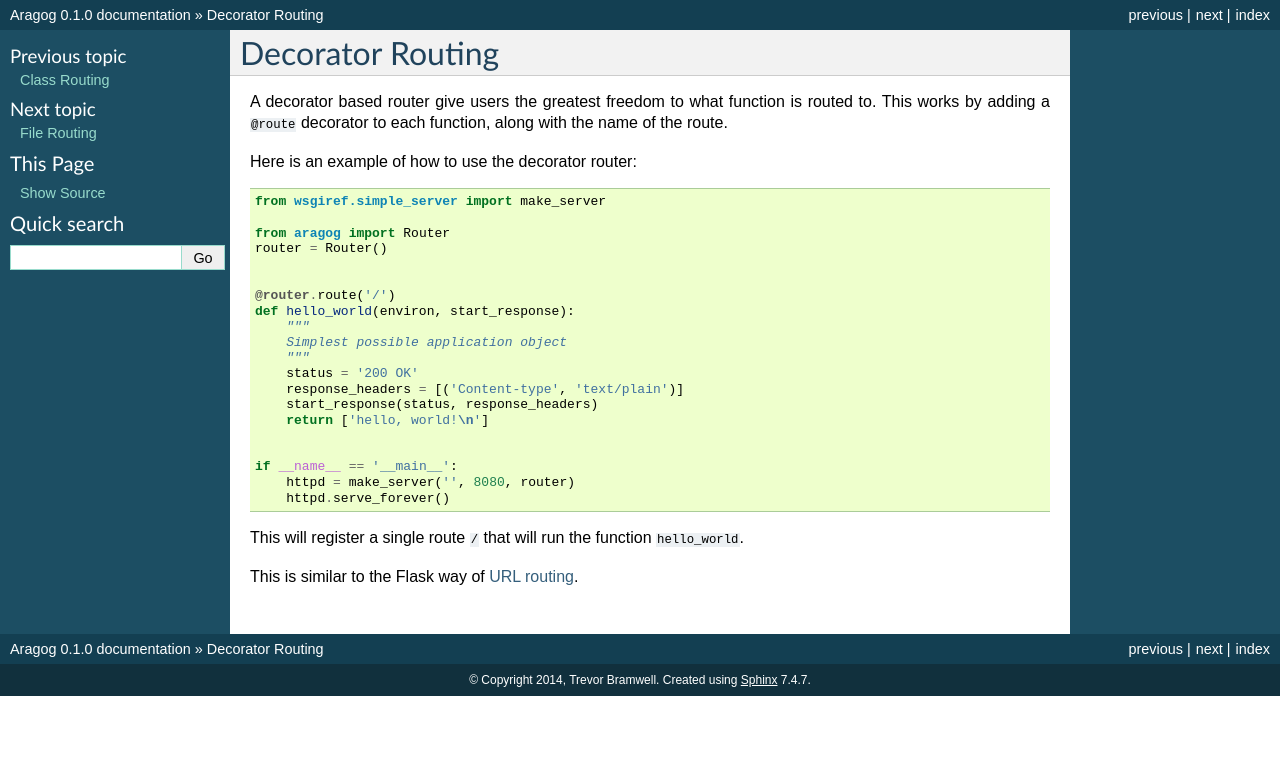
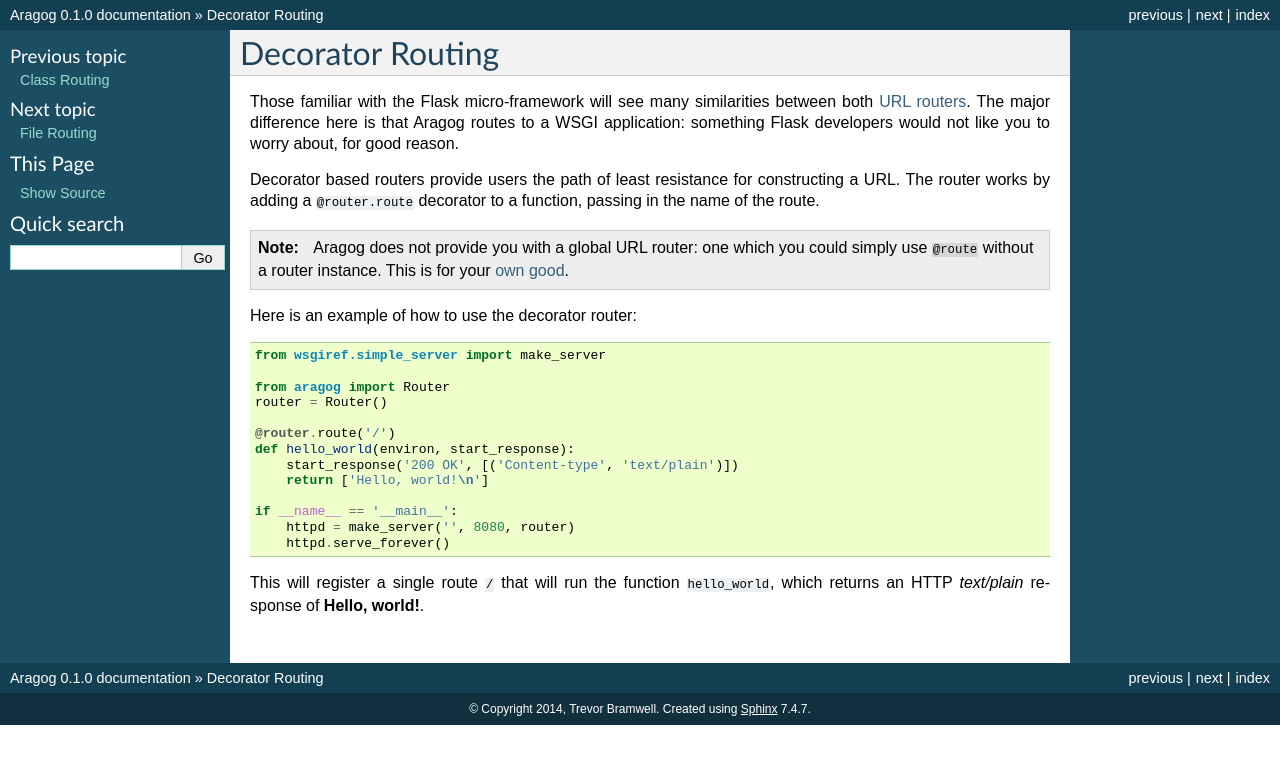
Before and after one commit to bramwelt/aragog, a Sphinx documentation site: the page built from docs/decorator.rst, in a window 1280 px wide. Shown: the top 764 px of the page. Built offline with Sphinx 7.4.7, drawn with Linux system fonts in a browser that asks for light colours.

Commit message:
Update decorator docs with better intro
Include note on globals.
Simplify python code.

```diff
--- a/docs/decorator.rst
+++ b/docs/decorator.rst
@@ -3,9 +3,18 @@
 Decorator Routing
 =================
 
-A decorator based router give users the greatest freedom to what
-function is routed to. This works by adding a ``@route`` decorator to
-each function, along with the name of the route.
+Those familiar with the Flask micro-framework will see many similarities
+between both `URL routers`_. The major difference here is that Aragog
+routes to a WSGI application: something Flask developers would not like
+you to worry about, for good reason.
+
+Decorator based routers provide users the path of least resistance for
+constructing a URL. The router works by adding a ``@router.route``
+decorator to a function, passing in the name of the route.
+
+.. Note:: Aragog does not provide you with a global URL router: one
+          which you could simply use ``@route`` without a router
+          instance. This is for your `own good`_.
 
 Here is an example of how to use the decorator router::
 
@@ -14,17 +23,10 @@ Here is an example of how to use the decorator router::
     from aragog import Router
     router = Router()
 
-
     @router.route('/')
     def hello_world(environ, start_response):
-        """
-        Simplest possible application object
-        """
-        status = '200 OK'
-        response_headers = [('Content-type', 'text/plain')]
-        start_response(status, response_headers)
-        return ['hello, world!\n']
-
+        start_response('200 OK', [('Content-type', 'text/plain')])
+        return ['Hello, world!\n']
 
     if __name__ == '__main__':
         httpd = make_server('', 8080, router)
@@ -32,8 +34,9 @@ Here is an example of how to use the decorator router::
 
 
 This will register a single route ``/`` that will run the function
-``hello_world``.
+``hello_world``, which returns an HTTP *text/plain* response of **Hello,
+world!**.
 
-This is similar to the Flask way of `URL routing`_.
 
-.. _URL routing: http://flask.pocoo.org/docs/0.10/api/#url-route-registrations
+.. _URL routers: http://flask.pocoo.org/docs/0.10/api/#url-route-registrations
+.. _own good: http://stackoverflow.com/questions/19158339/python-why-are-global-variables-evil
```
